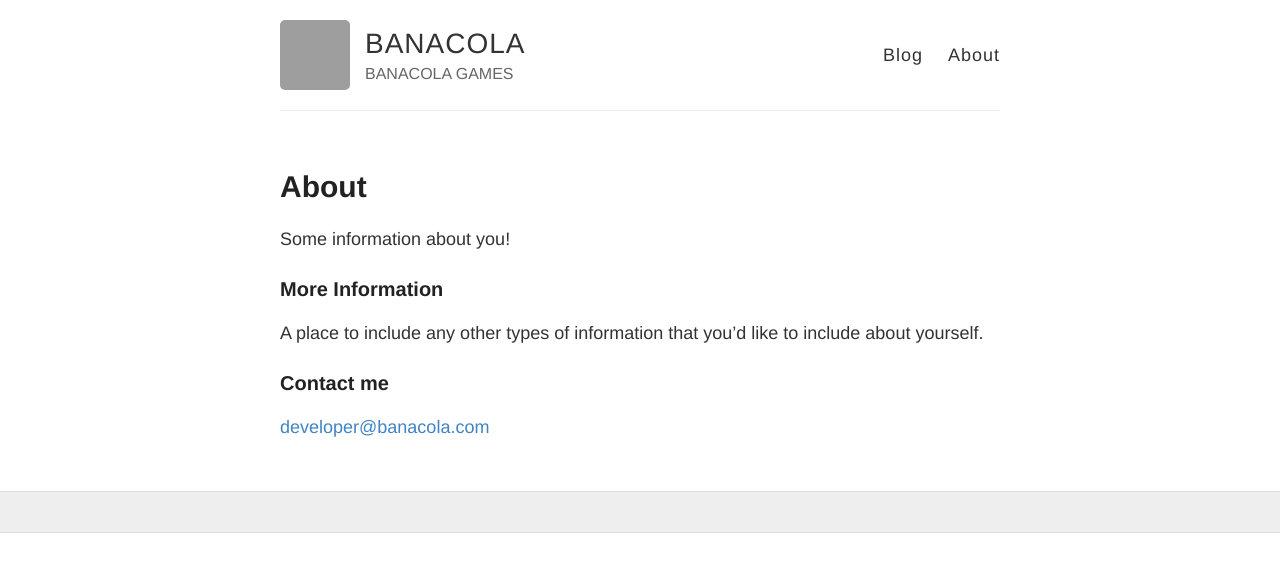
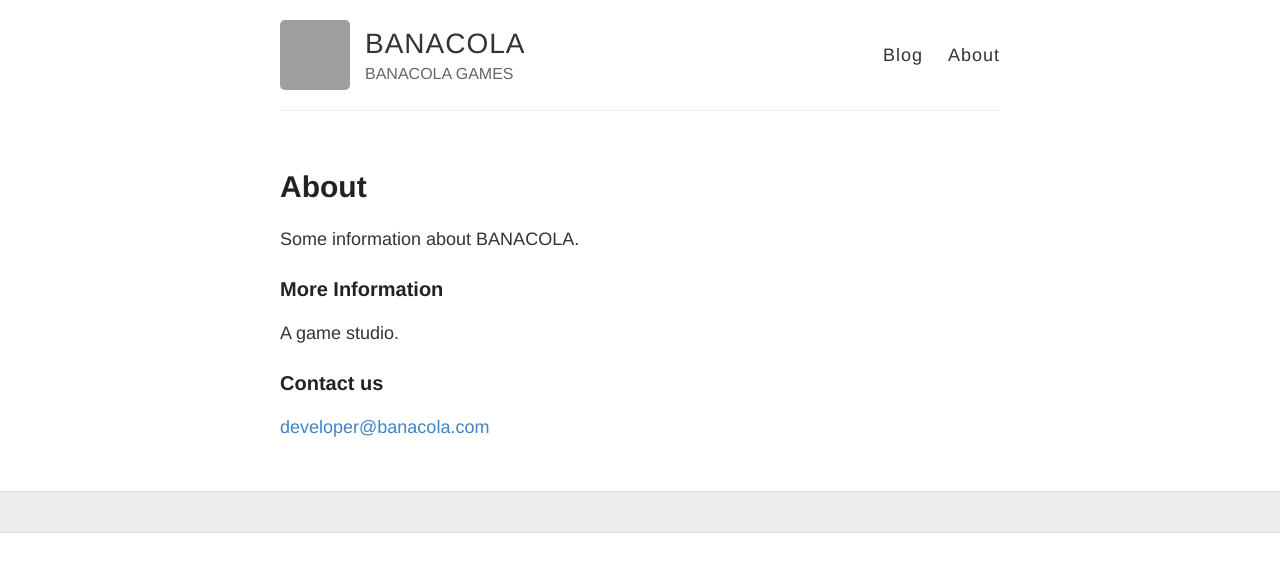
Before and after one commit to banacola/banacola.github.io, a Jekyll site: the page built from about.md, in a window 1280 px wide. Shown: the top 572 px of the page. Built offline with Jekyll 4.4.1, drawn with Linux system fonts in a browser that asks for light colours; grey boxes are pictures that could not be loaded.

Commit message:
Updated about.md

```diff
--- a/about.md
+++ b/about.md
@@ -2,14 +2,16 @@
 layout: page
 title: About
 permalink: /about/
+published: true
 ---
 
-Some information about you!
+
+Some information about BANACOLA.
 
 ### More Information
 
-A place to include any other types of information that you'd like to include about yourself.
+A game studio.
 
-### Contact me
+### Contact us
 
 [developer@banacola.com](mailto:developer@banacola.com)
```
